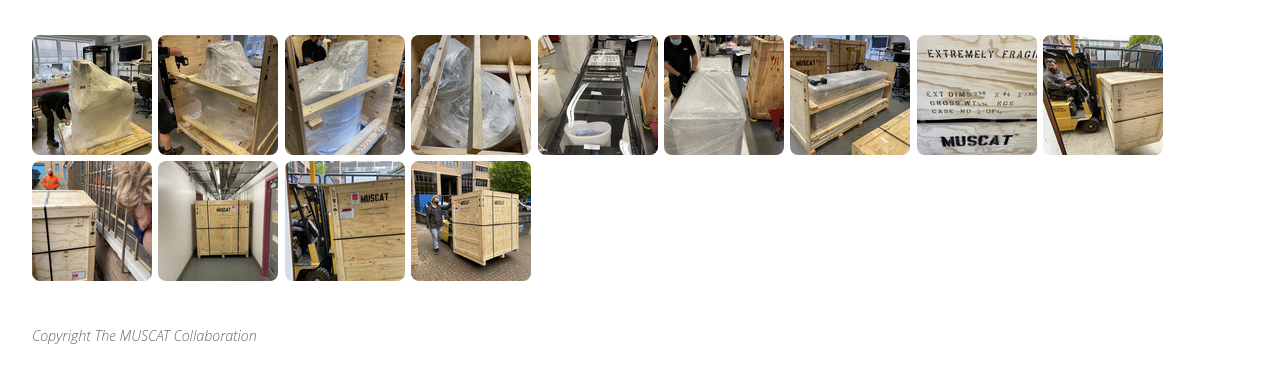
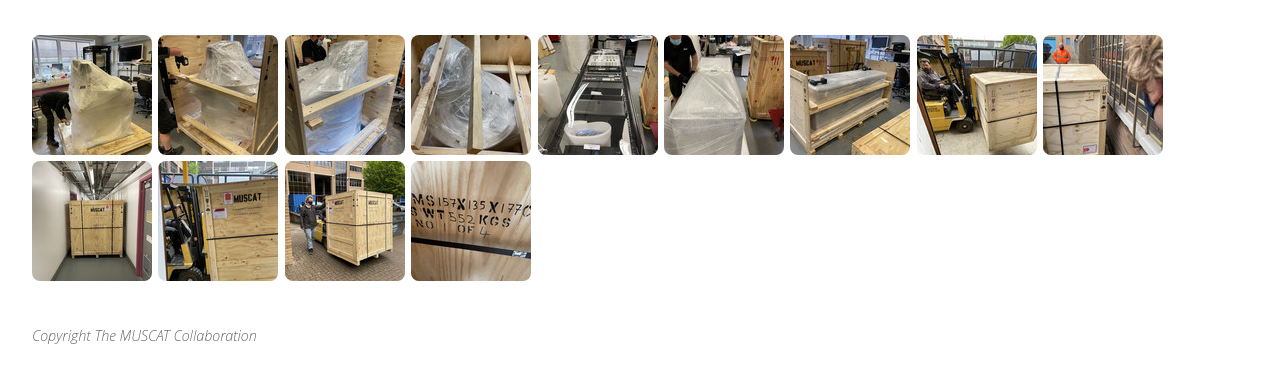
Before and after one commit to muscat-instrument/gallery, a plain HTML site: page Shipping.html in a window 1280 px wide. Shown: the part 131-514 px from the top of the page. Drawn offline with Linux system fonts and the light colour scheme.

Commit message:
Deploying to gh-pages from  @ 84a534727091406fba5685fd57ea641827deef36 🚀

```diff
--- a/Shipping.html
+++ b/Shipping.html
@@ -140,20 +140,6 @@
                      alt="20210513_120825718_iOS.jpeg" />
               </a>
             </li>
-            <li data-src="media/large/Shipping/20210513_131851869_iOS.jpeg"
-                data-sub-html=""
-                data-download-url="media/original/Shipping/20210513_131851869_iOS.jpeg"
-
-                data-filename="20210513_131851869_iOS.jpeg"
-
-              >
-              <a href="media/original/Shipping/20210513_131851869_iOS.jpeg">
-                <img src="media/thumbs/Shipping/20210513_131851869_iOS.jpeg"
-                     width="120"
-                     height="120"
-                     alt="20210513_131851869_iOS.jpeg" />
-              </a>
-            </li>
             <li data-src="media/large/Shipping/20210518_083901106_iOS.jpeg"
                 data-sub-html=""
                 data-download-url="media/original/Shipping/20210518_083901106_iOS.jpeg"
@@ -223,6 +209,20 @@
                      height="120"
                      alt="20210518_091526641_iOS.jpeg" />
               </a>
+            </li>
+            <li data-src="media/large/Shipping/IMG_1458.jpg"
+                data-sub-html=""
+                data-download-url="media/original/Shipping/IMG_1458.jpg"
+
+                data-filename="IMG_1458.jpg"
+
+              >
+              <a href="media/original/Shipping/IMG_1458.jpg">
+                <img src="media/thumbs/Shipping/IMG_1458.jpg"
+                     width="120"
+                     height="120"
+                     alt="IMG_1458.jpg" />
+              </a>
             </li>  </ul>
 
       <!--
```
Also changed, not shown: media/large/Shipping/20210513_131851869_iOS.jpeg (deleted), media/large/Shipping/IMG_1458.jpg (added), media/small/Shipping/20210513_131851869_iOS.jpeg (deleted), media/small/Shipping/IMG_1458.jpg (added), media/thumbs/Shipping/20210513_131851869_iOS.jpeg (deleted), media/thumbs/Shipping/IMG_1458.jpg (added), 3 other files.
